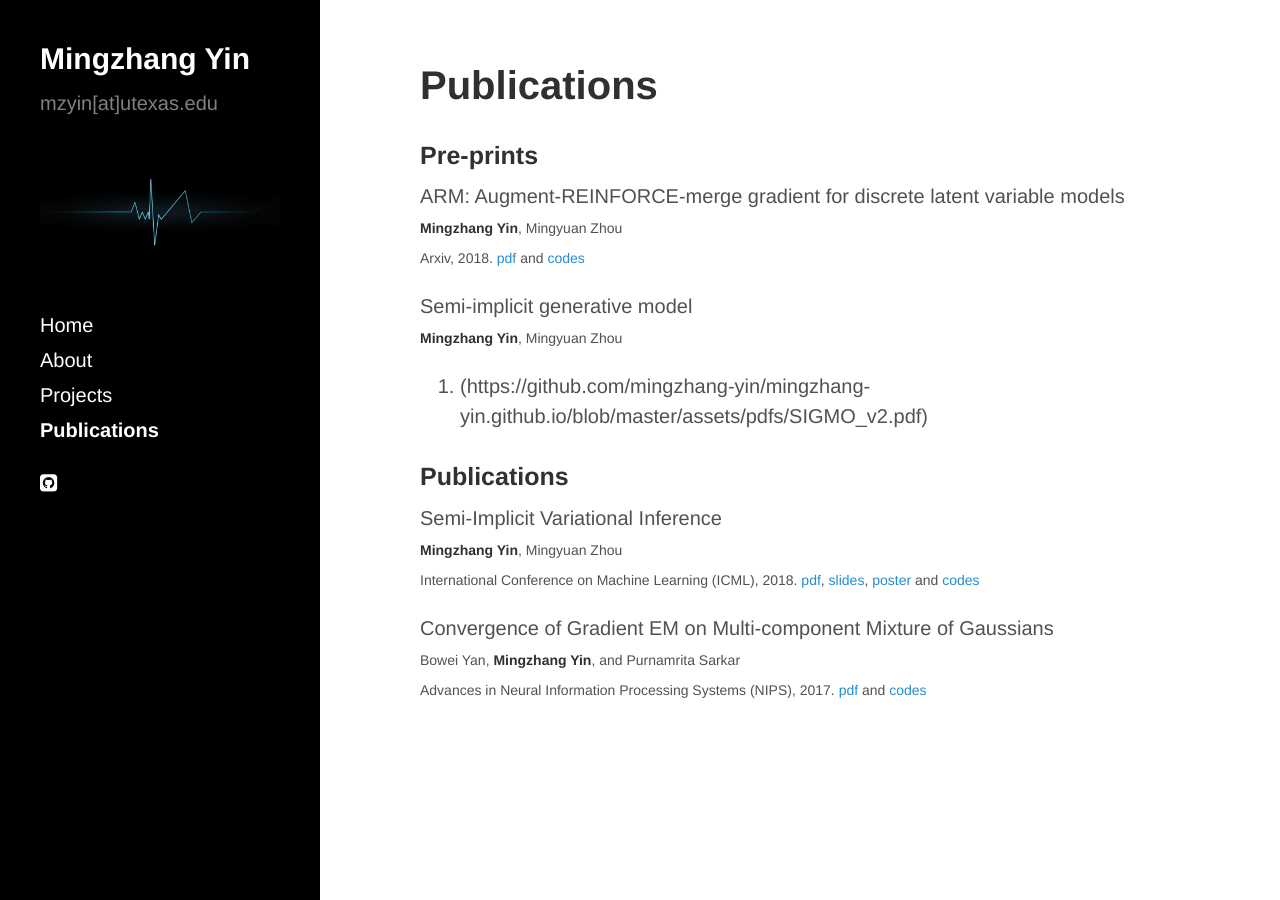
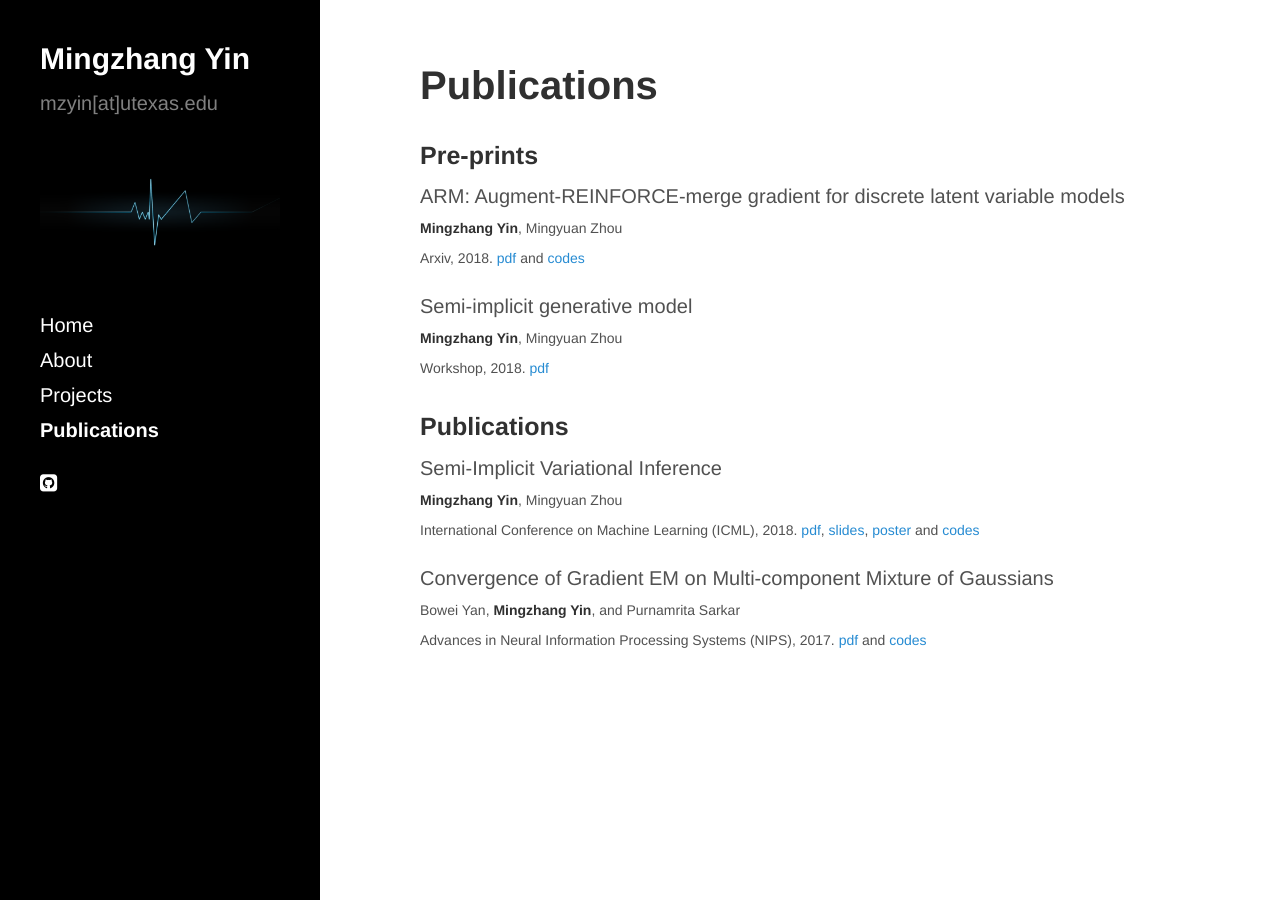
Before and after one commit to mingzhang-yin/mingzhang-yin.github.io, a Jekyll site: the page built from publications.md, in a window 1280 px wide. Built offline with Jekyll 4.4.1, drawn with Linux system fonts in a browser that asks for light colours; nearby versions of some CDN libraries.

Commit message:
Update publications.md

```diff
--- a/publications.md
+++ b/publications.md
@@ -12,7 +12,7 @@ ARM: Augment-REINFORCE-merge gradient for discrete latent variable models
 
 Semi-implicit generative model
 <br> <span style="font-size:14px"> **Mingzhang Yin**, Mingyuan Zhou  <br>
-  2018. (https://github.com/mingzhang-yin/mingzhang-yin.github.io/blob/master/assets/pdfs/SIGMO_v2.pdf)
+  Workshop, 2018. [pdf](https://github.com/mingzhang-yin/mingzhang-yin.github.io/blob/master/assets/pdfs/SIGMO_v2.pdf)
 
 ### Publications
 
```
